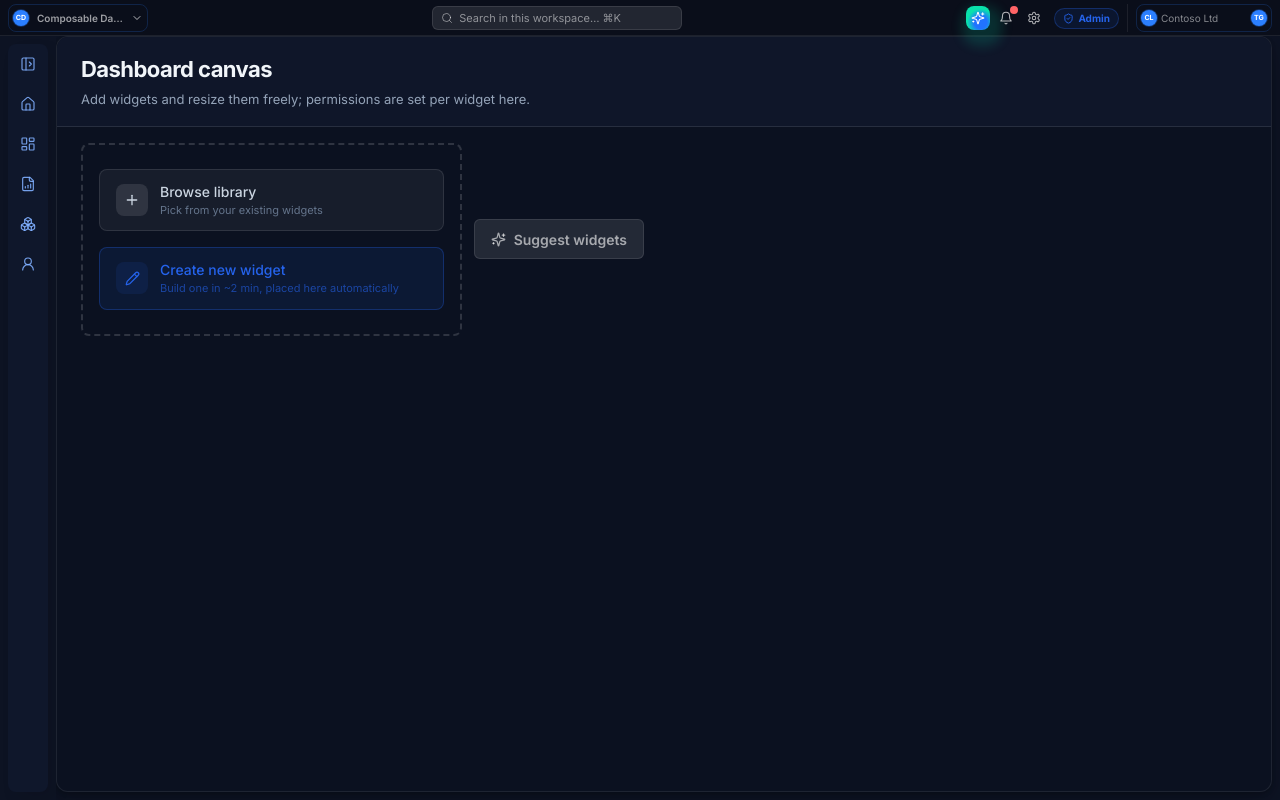
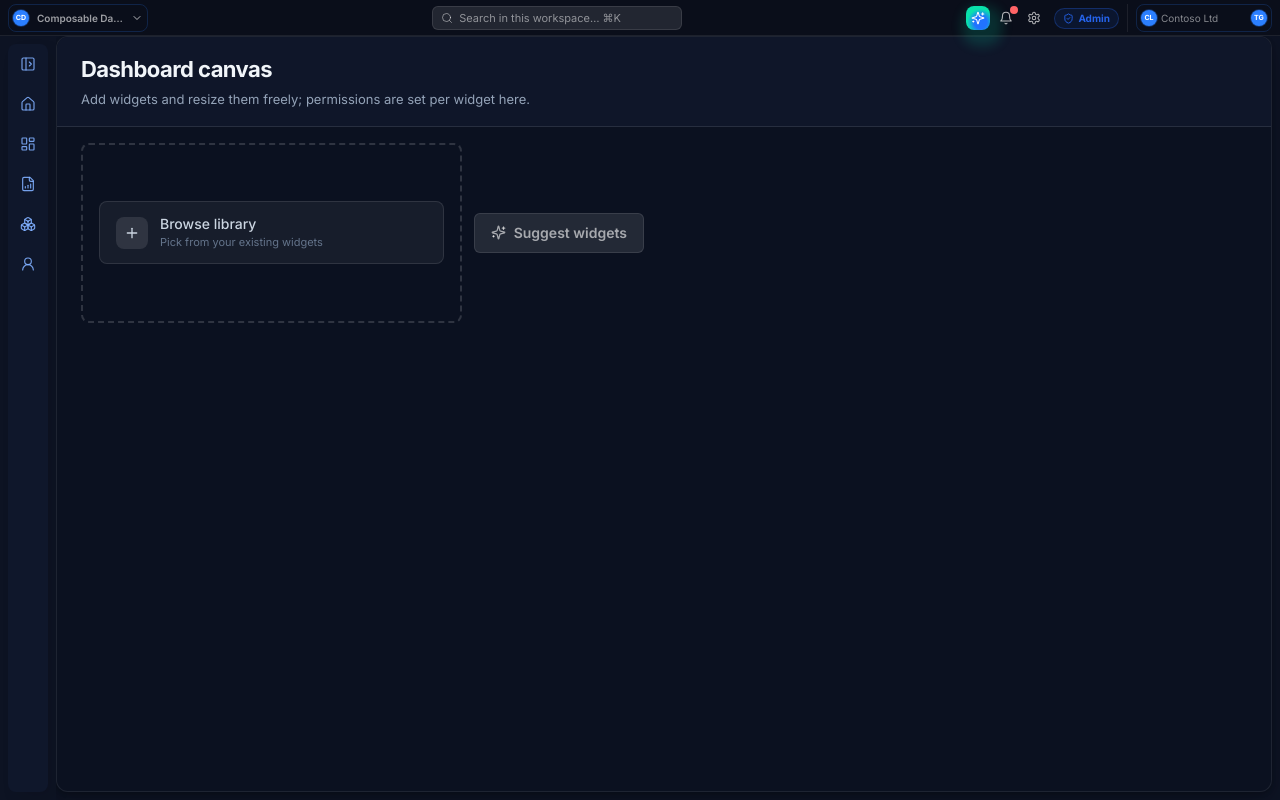
Before and after one commit to thomzilla33/widget-canvas, a React (Vite) app: page /dashboard/1/canvas in a window 1280 px wide. Built offline with nearby package versions, Linux system fonts and the light colour scheme.

Commit message:
feat: canvas add-widget shows only Browse library — remove Create new widget
Marketplace-first consistency: creation flows through the Widget Library,
not from the canvas drop zone. Per Edgardo feedback.

```diff
--- a/src/pages/DashboardCanvas.jsx
+++ b/src/pages/DashboardCanvas.jsx
@@ -225,7 +225,7 @@ export default function DashboardCanvas() {
 
           {placements.length === 0 ? (
             <div className="grid grid-cols-1 gap-3 sm:grid-cols-2 lg:grid-cols-3">
-              <AddWidgetCard onClick={() => setAddOpen(true)} onCreateNew={() => navigate('/widgets/new', { state: { fromDashboard: id } })} />
+              <AddWidgetCard onClick={() => setAddOpen(true)} />
               <div className="flex items-center sm:col-span-1 lg:col-span-2">
                 <Button variant="secondary" onClick={() => setSuggestOpen(true)}>
                   <Sparkles size={15} aria-hidden="true" /> Suggest widgets
@@ -264,7 +264,7 @@ export default function DashboardCanvas() {
                   onDropOn={() => { reorder(dragPid, p.pid); setDragPid(null) }}
                 />
               ))}
-              <AddWidgetCard onClick={() => setAddOpen(true)} onCreateNew={() => navigate('/widgets/new', { state: { fromDashboard: id } })} />
+              <AddWidgetCard onClick={() => setAddOpen(true)} />
             </div>
             </>
           )}
@@ -275,10 +275,6 @@ export default function DashboardCanvas() {
           <WidgetLibraryModal
             onAdd={(w, size) => placeWidget(w, size)}
             onClose={() => setAddOpen(false)}
-            onCreateNew={() => {
-              setAddOpen(false)
-              navigate('/widgets/new', { state: { fromDashboard: id } })
-            }}
           />
         )}
 
@@ -420,10 +416,10 @@ function MenuItem({ icon: Icon, onClick, children }) {
   )
 }
 
-/* ── A dashed "Add widget" tile — browse existing or create a new one ── */
-function AddWidgetCard({ onClick, onCreateNew }) {
+/* ── A dashed "Add widget" tile — browse library only ── */
+function AddWidgetCard({ onClick }) {
   return (
-    <div className="flex min-h-[180px] flex-col items-center justify-center gap-4 rounded-lg border-2 border-dashed border-gray-300 px-4 py-6 dark:border-white/15">
+    <div className="flex min-h-[180px] flex-col items-center justify-center rounded-lg border-2 border-dashed border-gray-300 px-4 py-6 dark:border-white/15">
       <button
         onClick={onClick}
         className="flex w-full items-center gap-3 rounded-lg border border-gray-200 bg-white px-4 py-3 text-left text-gray-700 transition-all hover:border-aims-blue/50 hover:text-aims-blue hover:shadow-sm focus-visible:outline-none focus-visible:ring-2 focus-visible:ring-aims-blue/40 dark:border-white/10 dark:bg-white/5 dark:text-slate-300 dark:hover:border-aims-blue/40 dark:hover:text-aims-blue"
@@ -434,18 +430,6 @@ function AddWidgetCard({ onClick, onCreateNew }) {
         <span>
           <span className="block text-sm font-medium">Browse library</span>
           <span className="block text-[11px] text-gray-400 dark:text-slate-500">Pick from your existing widgets</span>
-        </span>
-      </button>
-      <button
-        onClick={onCreateNew}
-        className="flex w-full items-center gap-3 rounded-lg border border-aims-blue/30 bg-aims-blue/5 px-4 py-3 text-left text-aims-blue transition-all hover:border-aims-blue/60 hover:bg-aims-blue/10 hover:shadow-sm focus-visible:outline-none focus-visible:ring-2 focus-visible:ring-aims-blue/40 dark:bg-aims-blue/10 dark:hover:bg-aims-blue/15"
-      >
-        <span className="grid h-8 w-8 shrink-0 place-items-center rounded-lg bg-aims-blue/10">
-          <Pencil size={15} aria-hidden="true" />
-        </span>
-        <span>
-          <span className="block text-sm font-medium">Create new widget</span>
-          <span className="block text-[11px] text-aims-blue/60">Build one in ~2 min, placed here automatically</span>
         </span>
       </button>
     </div>
```
